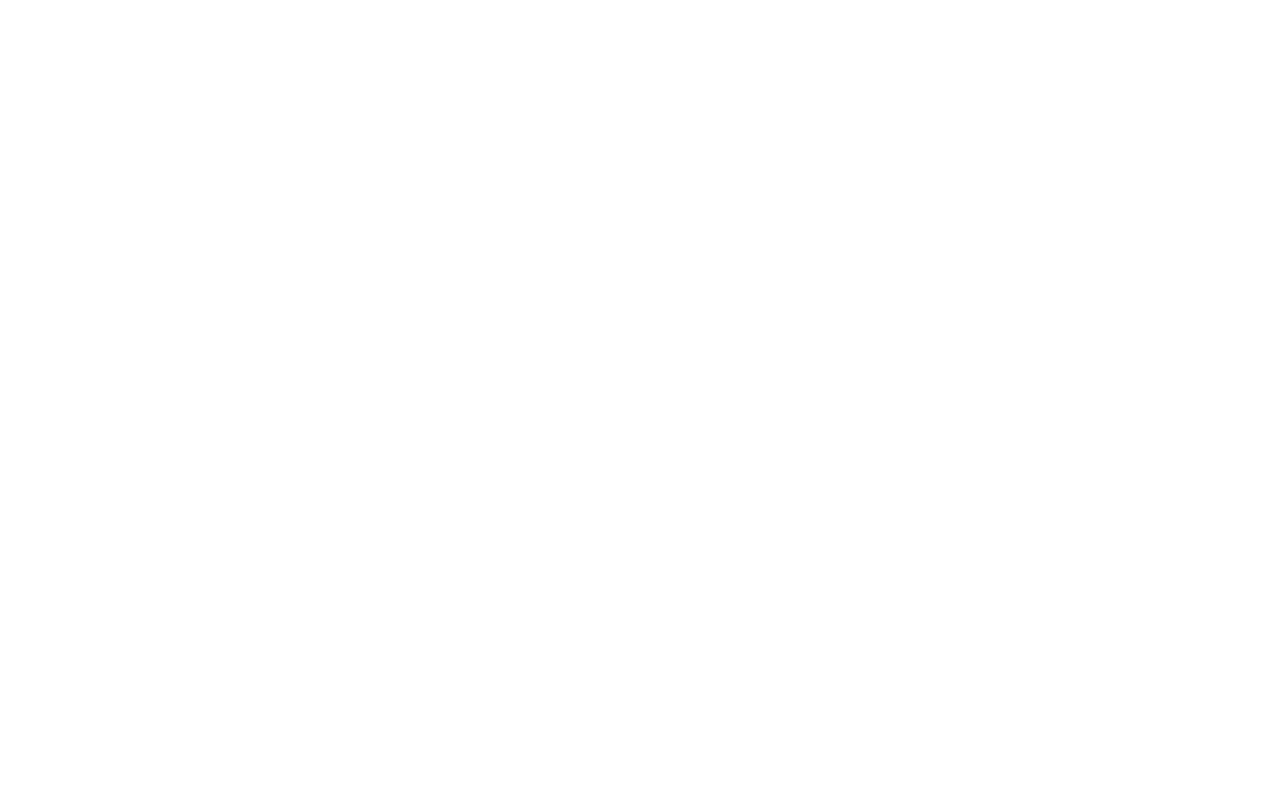
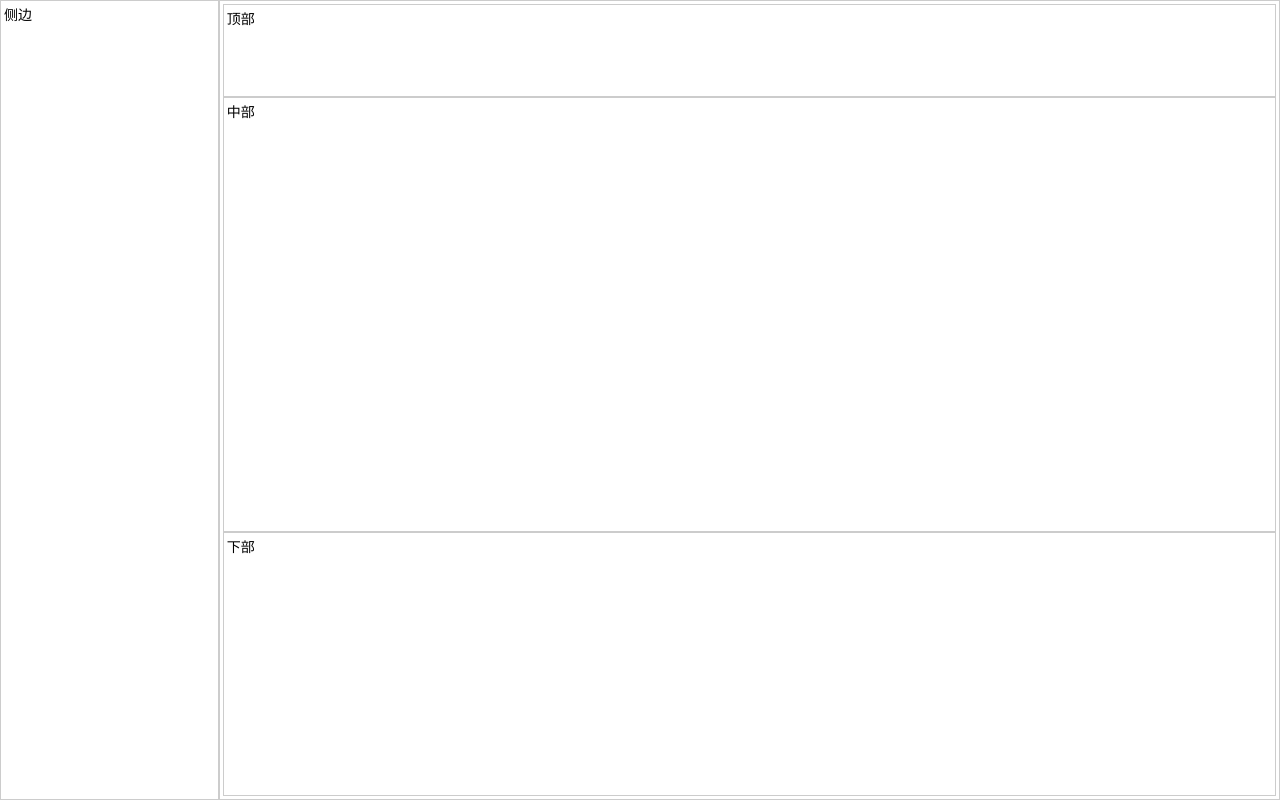
Before and after one commit to FunMelon/Fecode-for-KG, a Vue app: page / in a window 1280 px wide. Built offline with nearby package versions, Linux system fonts and the light colour scheme.

Commit message:
完成了整体大框架的布局

```diff
--- a/src/App.vue
+++ b/src/App.vue
@@ -1,7 +1,26 @@
 <template>
-  <div>
-
-  </div>
+  <!-- 整个网页 -->
+  <a-flex class="whole" >
+    <!-- 左侧 -->
+    <a-flex class="left block" :style="{ flex: 1 }">
+      侧边
+    </a-flex>
+    <!-- 右侧 -->
+    <a-flex class="right block" vertical :style="{ flex: 5 }">
+      <!-- 顶部 -->
+      <a-flex class="top block" :style="{ flex: 1 }">
+        顶部
+      </a-flex>
+      <!-- 中部 -->
+      <a-flex class="middle block" :style="{ flex: 5 }">
+        中部
+      </a-flex>
+      <!-- 下部 -->
+      <a-flex class="down block" :style="{ flex: 3 }">
+        下部
+      </a-flex>
+    </a-flex>
+  </a-flex>
 </template>
 
 <script>
@@ -9,4 +28,41 @@
 </script>
 
 <style>
+/* 砖块，为了更加美观 */
+.block {
+  padding: 3px;
+  border: 1px solid #ccc;
+}
+
+/* 整个网页，设置这个属性为了占满空间 */
+.whole {
+  width: 100%;
+  height: 100%;
+  position: absolute;
+  top: 0px;
+  left: 0px;
+}
+
+/* 侧边栏 */
+.left {
+
+}
+
+/* 主要内容栏 */
+.right {
+
+}
+
+/* 顶部 */
+.top {
+
+}
+
+.middle {
+
+}
+
+.down {
+
+}
 </style>
--- a/src/main.js
+++ b/src/main.js
@@ -1,4 +1,6 @@
 import { createApp } from 'vue'
 import App from './App.vue'
+import Antd from 'ant-design-vue';
 
-createApp(App).mount('#app')
+const app = createApp(App);
+app.use(Antd).mount('#app');
```
